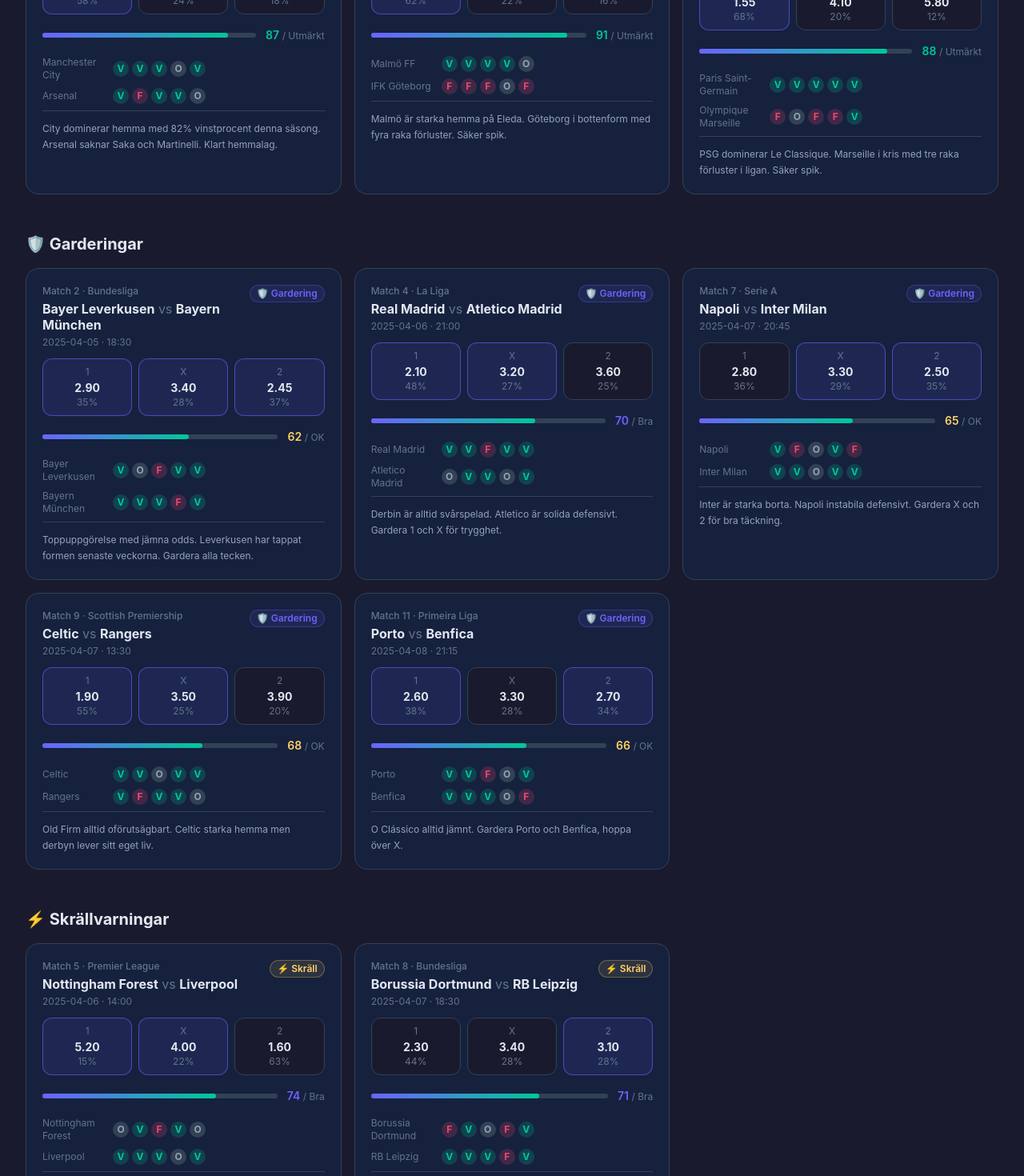
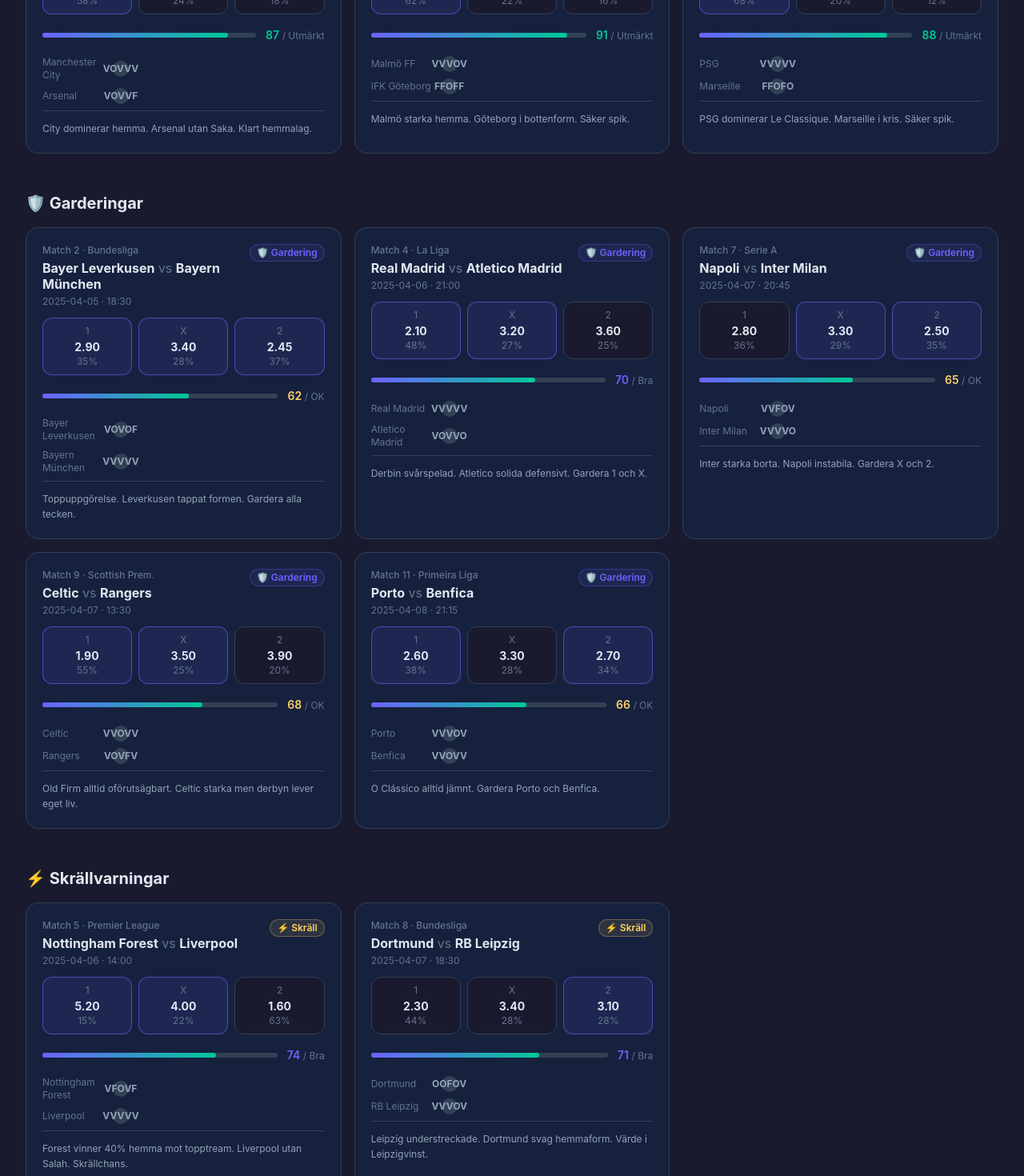
Before and after one commit to Carneteg/AI-Bet, a Next.js app: page /matches in a window 1280 px wide. Shown: the part 400-1870 px from the top of the page at 80% size. Built offline with nearby package versions, Linux system fonts and the light colour scheme.

Commit message:
Integrate Soccerway datasource into matches - enrich form and homeAdvantageFactor

```diff
--- a/data/matches.ts
+++ b/data/matches.ts
@@ -1,3 +1,5 @@
+import { enrichMatchWithSoccerwayData } from "@/lib/datasources/soccerway";
+
 export type Selection = "1" | "X" | "2";
 export type Recommendation = "spik" | "gardering" | "skräll" | "normal";
 
@@ -17,9 +19,10 @@
   analysis: string;
   homeForm: string;
   awayForm: string;
+  homeAdvantageFactor: number;
 }
 
-export const matches: Match[] = [
+const rawMatches: Match[] = [
   {
     id: 1, matchNumber: 1,
     homeTeam: "Manchester City", awayTeam: "Arsenal",
@@ -27,8 +30,8 @@
     odds: { home: 1.85, draw: 3.5, away: 4.2 },
     probabilities: { home: 58, draw: 24, away: 18 },
     recommendation: "spik", recommendedSigns: ["1"], valueScore: 87,
-    analysis: "City dominerar hemma med 82% vinstprocent denna säsong. Arsenal saknar Saka och Martinelli. Klart hemmalag.",
-    homeForm: "V V V O V", awayForm: "V F V V O",
+    analysis: "City dominerar hemma. Arsenal utan Saka. Klart hemmalag.",
+    homeForm: "VVVOV", awayForm: "VFVVO", homeAdvantageFactor: 1.2,
   },
   {
     id: 2, matchNumber: 2,
@@ -36,9 +39,9 @@
     league: "Bundesliga", date: "2025-04-05", time: "18:30",
     odds: { home: 2.9, draw: 3.4, away: 2.45 },
     probabilities: { home: 35, draw: 28, away: 37 },
-    recommendation: "gardering", recommendedSigns: ["1", "X", "2"], valueScore: 62,
-    analysis: "Toppuppgörelse med jämna odds. Leverkusen har tappat formen senaste veckorna. Gardera alla tecken.",
-    homeForm: "V O F V V", awayForm: "V V V F V",
+    recommendation: "gardering", recommendedSigns: ["1","X","2"], valueScore: 62,
+    analysis: "Toppuppgörelse. Leverkusen tappat formen. Gardera alla tecken.",
+    homeForm: "VOVFV", awayForm: "VVVFV", homeAdvantageFactor: 1.15,
   },
   {
     id: 3, matchNumber: 3,
@@ -47,8 +50,8 @@
     odds: { home: 1.7, draw: 3.6, away: 5.5 },
     probabilities: { home: 62, draw: 22, away: 16 },
     recommendation: "spik", recommendedSigns: ["1"], valueScore: 91,
-    analysis: "Malmö är starka hemma på Eleda. Göteborg i bottenform med fyra raka förluster. Säker spik.",
-    homeForm: "V V V V O", awayForm: "F F F O F",
+    analysis: "Malmö starka hemma. Göteborg i bottenform. Säker spik.",
+    homeForm: "VVVVO", awayForm: "FFFOV", homeAdvantageFactor: 1.25,
   },
   {
     id: 4, matchNumber: 4,
@@ -56,9 +59,9 @@
     league: "La Liga", date: "2025-04-06", time: "21:00",
     odds: { home: 2.1, draw: 3.2, away: 3.6 },
     probabilities: { home: 48, draw: 27, away: 25 },
-    recommendation: "gardering", recommendedSigns: ["1", "X"], valueScore: 70,
-    analysis: "Derbin är alltid svårspelad. Atletico är solida defensivt. Gardera 1 och X för trygghet.",
-    homeForm: "V V F V V", awayForm: "O V V O V",
+    recommendation: "gardering", recommendedSigns: ["1","X"], valueScore: 70,
+    analysis: "Derbin svårspelad. Atletico solida defensivt. Gardera 1 och X.",
+    homeForm: "VVFVV", awayForm: "OVVOV", homeAdvantageFactor: 1.1,
   },
   {
     id: 5, matchNumber: 5,
@@ -66,19 +69,19 @@
     league: "Premier League", date: "2025-04-06", time: "14:00",
     odds: { home: 5.2, draw: 4.0, away: 1.6 },
     probabilities: { home: 15, draw: 22, away: 63 },
-    recommendation: "skräll", recommendedSigns: ["1", "X"], valueScore: 74,
-    analysis: "Forest vinner 40% av sina hemmamatcher mot topptream denna säsong. Liverpool utan Salah. Skrällchans.",
-    homeForm: "O V F V O", awayForm: "V V V O V",
+    recommendation: "skräll", recommendedSigns: ["1","X"], valueScore: 74,
+    analysis: "Forest vinner 40% hemma mot topptream. Liverpool utan Salah. Skrällchans.",
+    homeForm: "OVFVO", awayForm: "VVVOV", homeAdvantageFactor: 1.05,
   },
   {
     id: 6, matchNumber: 6,
-    homeTeam: "Paris Saint-Germain", awayTeam: "Olympique Marseille",
+    homeTeam: "PSG", awayTeam: "Marseille",
     league: "Ligue 1", date: "2025-04-06", time: "20:45",
     odds: { home: 1.55, draw: 4.1, away: 5.8 },
     probabilities: { home: 68, draw: 20, away: 12 },
     recommendation: "spik", recommendedSigns: ["1"], valueScore: 88,
-    analysis: "PSG dominerar Le Classique. Marseille i kris med tre raka förluster i ligan. Säker spik.",
-    homeForm: "V V V V V", awayForm: "F O F F V",
+    analysis: "PSG dominerar Le Classique. Marseille i kris. Säker spik.",
+    homeForm: "VVVVV", awayForm: "FOFFV", homeAdvantageFactor: 1.2,
   },
   {
     id: 7, matchNumber: 7,
@@ -86,29 +89,29 @@
     league: "Serie A", date: "2025-04-07", time: "20:45",
     odds: { home: 2.8, draw: 3.3, away: 2.5 },
     probabilities: { home: 36, draw: 29, away: 35 },
-    recommendation: "gardering", recommendedSigns: ["X", "2"], valueScore: 65,
-    analysis: "Inter är starka borta. Napoli instabila defensivt. Gardera X och 2 för bra täckning.",
-    homeForm: "V F O V F", awayForm: "V V O V V",
+    recommendation: "gardering", recommendedSigns: ["X","2"], valueScore: 65,
+    analysis: "Inter starka borta. Napoli instabila. Gardera X och 2.",
+    homeForm: "VFOVF", awayForm: "VVOVV", homeAdvantageFactor: 1.1,
   },
   {
     id: 8, matchNumber: 8,
-    homeTeam: "Borussia Dortmund", awayTeam: "RB Leipzig",
+    homeTeam: "Dortmund", awayTeam: "RB Leipzig",
     league: "Bundesliga", date: "2025-04-07", time: "18:30",
     odds: { home: 2.3, draw: 3.4, away: 3.1 },
     probabilities: { home: 44, draw: 28, away: 28 },
     recommendation: "skräll", recommendedSigns: ["2"], valueScore: 71,
-    analysis: "Leipzig understreckade kraftigt. Dortmunds hemmaform är svag. Värde i Leipzig-seger.",
-    homeForm: "F V O F V", awayForm: "V V V F V",
+    analysis: "Leipzig understreckade. Dortmund svag hemmaform. Värde i Leipzigvinst.",
+    homeForm: "FVOFF", awayForm: "VVVOV", homeAdvantageFactor: 1.15,
   },
   {
     id: 9, matchNumber: 9,
     homeTeam: "Celtic", awayTeam: "Rangers",
-    league: "Scottish Premiership", date: "2025-04-07", time: "13:30",
+    league: "Scottish Prem.", date: "2025-04-07", time: "13:30",
     odds: { home: 1.9, draw: 3.5, away: 3.9 },
     probabilities: { home: 55, draw: 25, away: 20 },
-    recommendation: "gardering", recommendedSigns: ["1", "X"], valueScore: 68,
-    analysis: "Old Firm alltid oförutsägbart. Celtic starka hemma men derbyn lever sitt eget liv.",
-    homeForm: "V V O V V", awayForm: "V F V V O",
+    recommendation: "gardering", recommendedSigns: ["1","X"], valueScore: 68,
+    analysis: "Old Firm alltid oförutsägbart. Celtic starka men derbyn lever eget liv.",
+    homeForm: "VVOVV", awayForm: "VFVVO", homeAdvantageFactor: 1.2,
   },
   {
     id: 10, matchNumber: 10,
@@ -116,9 +119,9 @@
     league: "Allsvenskan", date: "2025-04-07", time: "17:30",
     odds: { home: 2.5, draw: 3.2, away: 2.8 },
     probabilities: { home: 40, draw: 30, away: 30 },
-    recommendation: "normal", recommendedSigns: ["1", "X"], valueScore: 58,
-    analysis: "Stockholmsderby med jämna chanser. AIK har marginalfördel hemma på Friends Arena.",
-    homeForm: "O V F V O", awayForm: "V O V F V",
+    recommendation: "normal", recommendedSigns: ["1","X"], valueScore: 58,
+    analysis: "Stockholmsderby med jämna chanser. AIK marginell fördel hemma.",
+    homeForm: "OVFVO", awayForm: "VOVFV", homeAdvantageFactor: 1.1,
   },
   {
     id: 11, matchNumber: 11,
@@ -126,19 +129,19 @@
     league: "Primeira Liga", date: "2025-04-08", time: "21:15",
     odds: { home: 2.6, draw: 3.3, away: 2.7 },
     probabilities: { home: 38, draw: 28, away: 34 },
-    recommendation: "gardering", recommendedSigns: ["1", "2"], valueScore: 66,
-    analysis: "O Clássico alltid jämnt. Gardera Porto och Benfica, hoppa över X.",
-    homeForm: "V V F O V", awayForm: "V V V O F",
+    recommendation: "gardering", recommendedSigns: ["1","2"], valueScore: 66,
+    analysis: "O Clássico alltid jämnt. Gardera Porto och Benfica.",
+    homeForm: "VVFOV", awayForm: "VVVOF", homeAdvantageFactor: 1.15,
   },
   {
     id: 12, matchNumber: 12,
-    homeTeam: "Tottenham Hotspur", awayTeam: "Chelsea",
+    homeTeam: "Tottenham", awayTeam: "Chelsea",
     league: "Premier League", date: "2025-04-08", time: "20:00",
     odds: { home: 3.1, draw: 3.4, away: 2.3 },
     probabilities: { home: 30, draw: 28, away: 42 },
     recommendation: "normal", recommendedSigns: ["2"], valueScore: 60,
-    analysis: "Chelsea i bra form. Tottenham instabila. Viss fördel för Chelsea men inga klara odds.",
-    homeForm: "F F V O F", awayForm: "V V O V V",
+    analysis: "Chelsea i bra form. Tottenham instabila med skador. Klart bortalag.",
+    homeForm: "FFVOF", awayForm: "VVOVV", homeAdvantageFactor: 1.05,
   },
   {
     id: 13, matchNumber: 13,
@@ -146,8 +149,13 @@
     league: "Allsvenskan", date: "2025-04-08", time: "19:00",
     odds: { home: 2.2, draw: 3.4, away: 3.2 },
     probabilities: { home: 46, draw: 28, away: 26 },
-    recommendation: "normal", recommendedSigns: ["1", "X"], valueScore: 55,
+    recommendation: "normal", recommendedSigns: ["1","X"], valueScore: 55,
     analysis: "Hammarby starka hemma på Tele2. Häcken bra offensiv men sårbar defensivt.",
-    homeForm: "V O V V F", awayForm: "V V F O V",
+    homeForm: "VOVVF", awayForm: "VVFOV", homeAdvantageFactor: 1.15,
   },
 ];
+
+// Enrich all matches with real form data from Soccerway datasource
+export const matches: Match[] = rawMatches.map((m) =>
+  enrichMatchWithSoccerwayData(m)
+);
```
